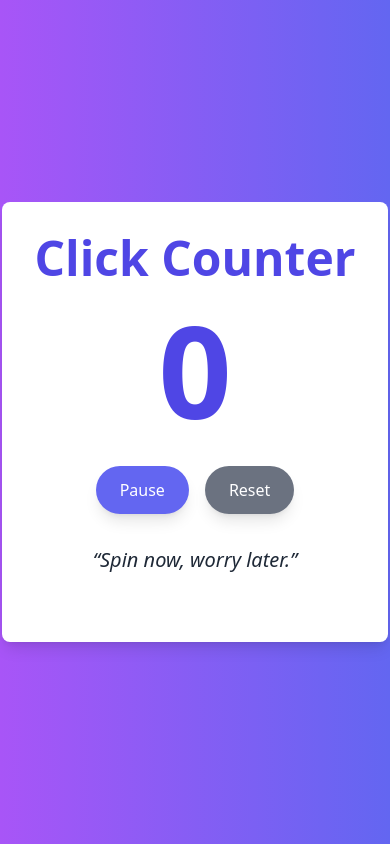
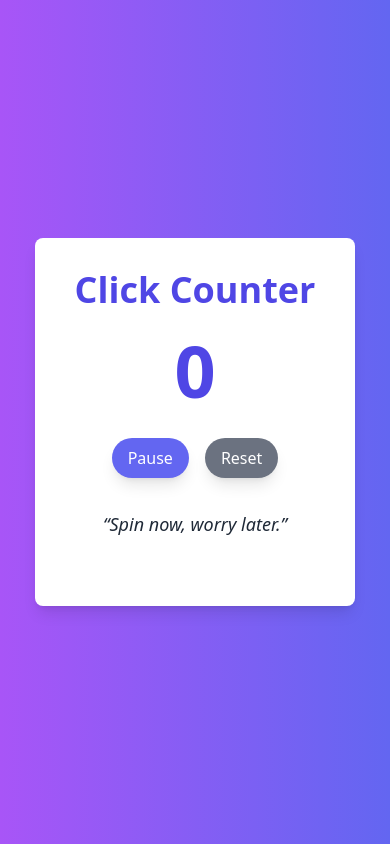
Before and after one commit to HA55EHH/click-counter, a React (Vite) app: page / in a window 390 px wide. Built offline with nearby package versions, Linux system fonts and the light colour scheme.

Commit message:
changed window size and reset button behaviour

```diff
--- a/src/App.tsx
+++ b/src/App.tsx
@@ -80,30 +80,30 @@ function App() {
       }}
       className="flex items-center justify-center min-h-screen bg-gradient-to-r from-purple-500 to-indigo-500 text-white"
     >
-      <div className="text-center p-8 bg-white rounded-lg shadow-lg">
-        <h1 className="text-5xl font-extrabold text-indigo-600 mb-6">
+      <div className="text-center p-8 bg-white rounded-lg shadow-lg max-w-full max-h-full">
+        <h1 className="text-4xl font-extrabold text-indigo-600 mb-6 sm:text-5xl md:text-6xl">
           Click Counter
         </h1>
-        <h2 className="text-9xl font-extrabold text-indigo-600 transition-transform transform hover:scale-110">
+        <h2 className="text-7xl font-extrabold text-indigo-600 transition-transform transform hover:scale-110 sm:text-8xl md:text-9xl">
           {clickCount}
         </h2>
         <div className="mt-8 flex justify-center space-x-4">
           <button
             onClick={handlePause}
-            className="px-6 py-3 bg-indigo-500 text-white rounded-full shadow-lg hover:bg-indigo-600 focus:outline-none transition duration-300 ease-in-out transform hover:-translate-y-1"
+            className="px-4 py-2 sm:px-6 sm:py-3 bg-indigo-500 text-white rounded-full shadow-lg hover:bg-indigo-600 focus:outline-none transition duration-300 ease-in-out transform hover:-translate-y-1"
           >
             {pausedState === 0 ? "Pause" : "Resume"}
           </button>
           <button
-            onClick={handleReset}
-            className="px-6 py-3 bg-gray-500 text-white rounded-full shadow-lg hover:bg-gray-600 focus:outline-none transition duration-300 ease-in-out transform hover:-translate-y-1"
+            onMouseUp={handleReset}
+            className="px-4 py-2 sm:px-6 sm:py-3 bg-gray-500 text-white rounded-full shadow-lg hover:bg-gray-600 focus:outline-none transition duration-300 ease-in-out transform hover:-translate-y-1"
           >
             Reset
           </button>
         </div>
         {randomQuote && (
           <div className="mt-8 flex justify-center">
-            <blockquote className="italic text-xl text-gray-800 w-80 h-16 text-center overflow-hidden">
+            <blockquote className="italic text-lg text-gray-800 w-64 sm:w-80 h-16 text-center overflow-hidden">
               {randomQuote}
             </blockquote>
           </div>
```
Also changed, not shown: 1 other file (tests, documents, lock files or other folders).
